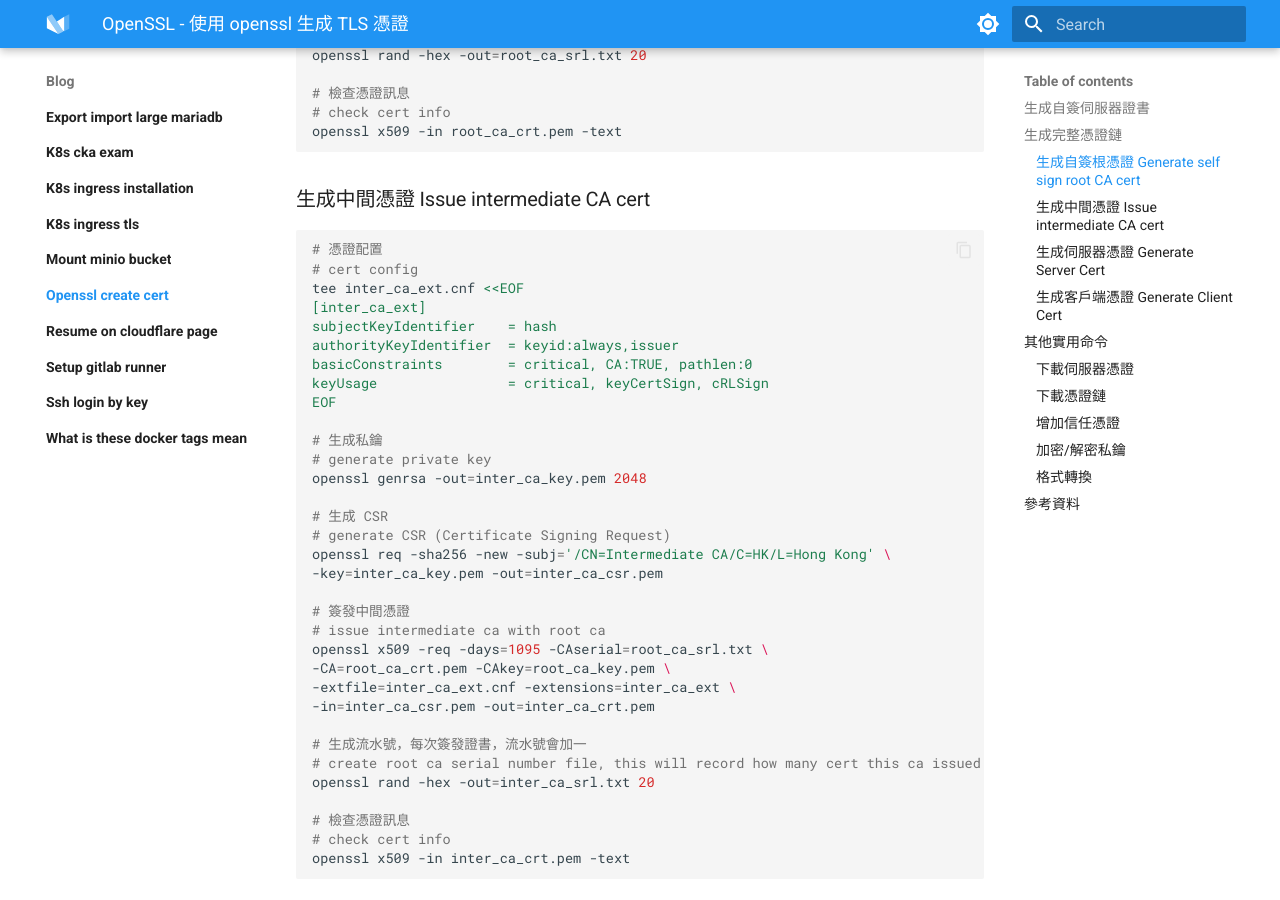
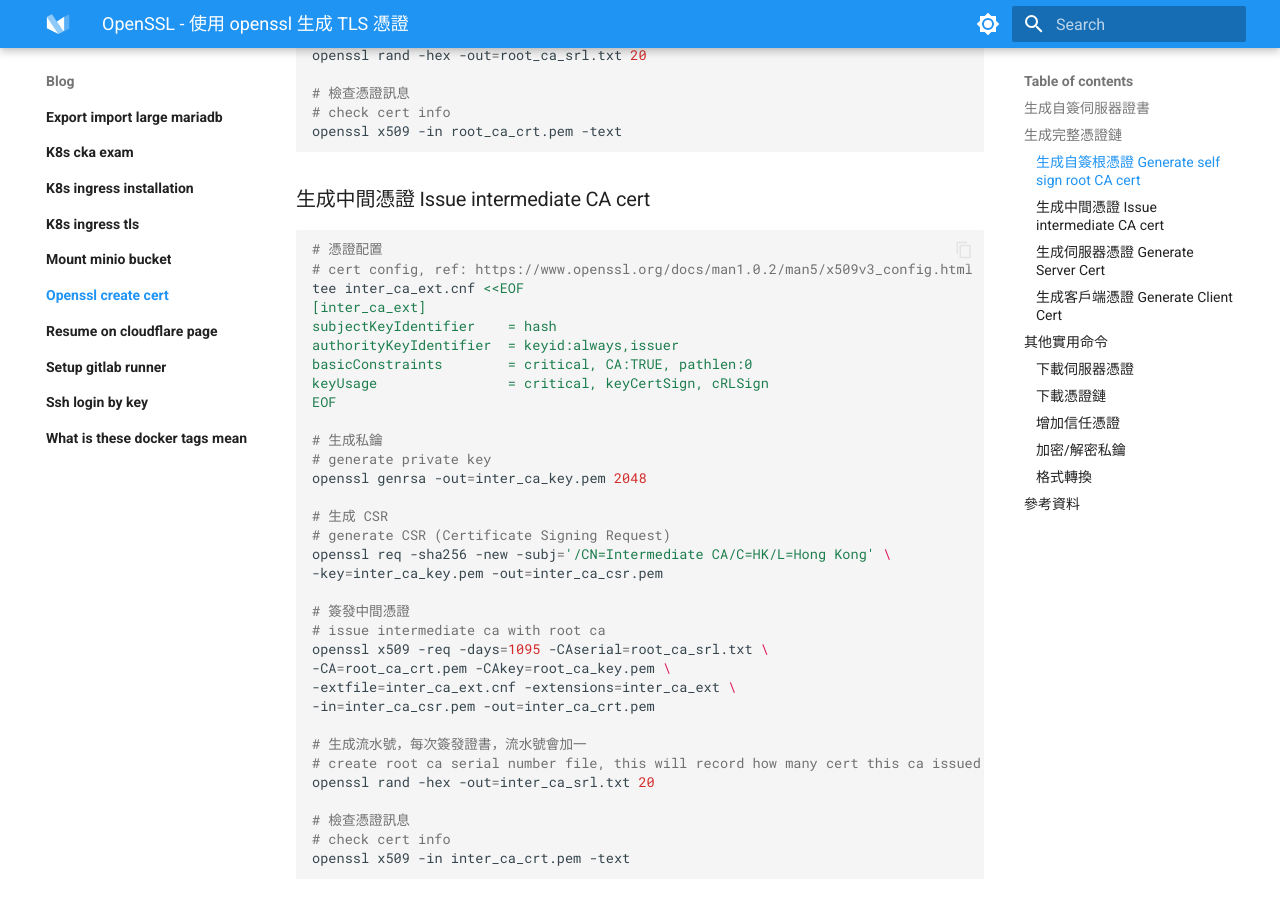
Before and after one commit to yip102011/my_mkdocs, an MkDocs documentation site: the page built from docs/blog/openssl_create_cert/index.md, in a window 1280 px wide and 900 px high, scrolled down 839 px. Built offline with MkDocs 1.6.1 and Material for MkDocs 9.7.7, drawn with Linux system fonts in a browser that asks for light colours.

Commit message:
update openssl_create_cert

````diff
--- a/docs/blog/openssl_create_cert/index.md
+++ b/docs/blog/openssl_create_cert/index.md
@@ -55,7 +55,7 @@ openssl x509 -in root_ca_crt.pem -text
 
 ```bash
 # 憑證配置
-# cert config
+# cert config, ref: https://www.openssl.org/docs/man1.0.2/man5/x509v3_config.html
 tee inter_ca_ext.cnf <<EOF
 [inter_ca_ext]
 subjectKeyIdentifier    = hash
````
